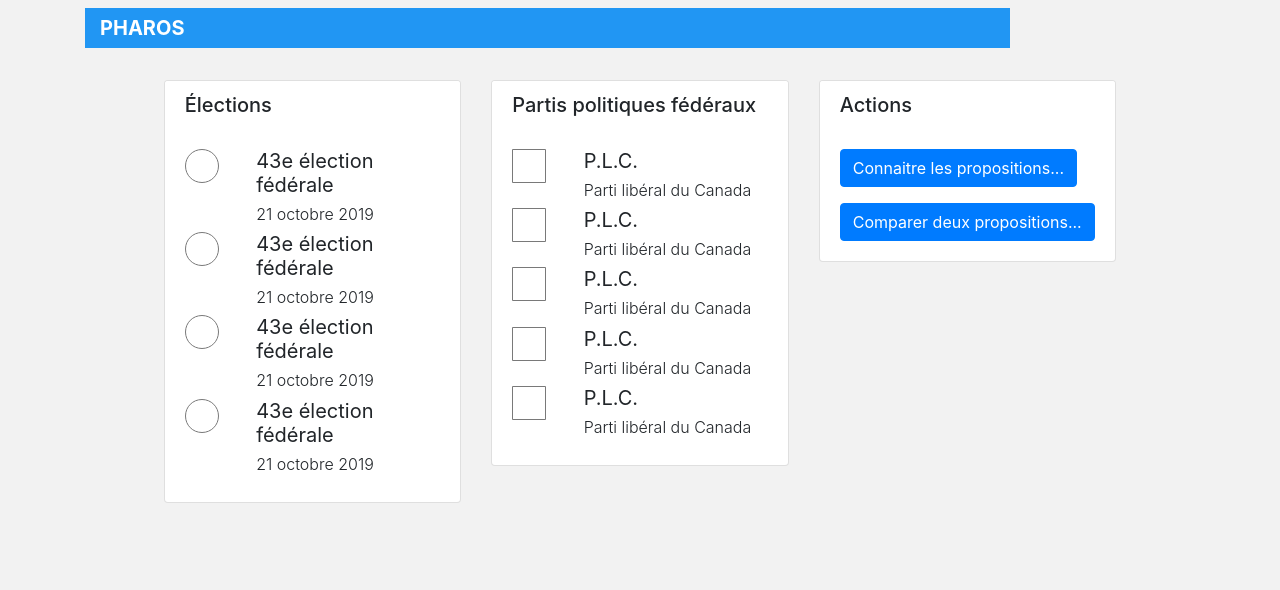
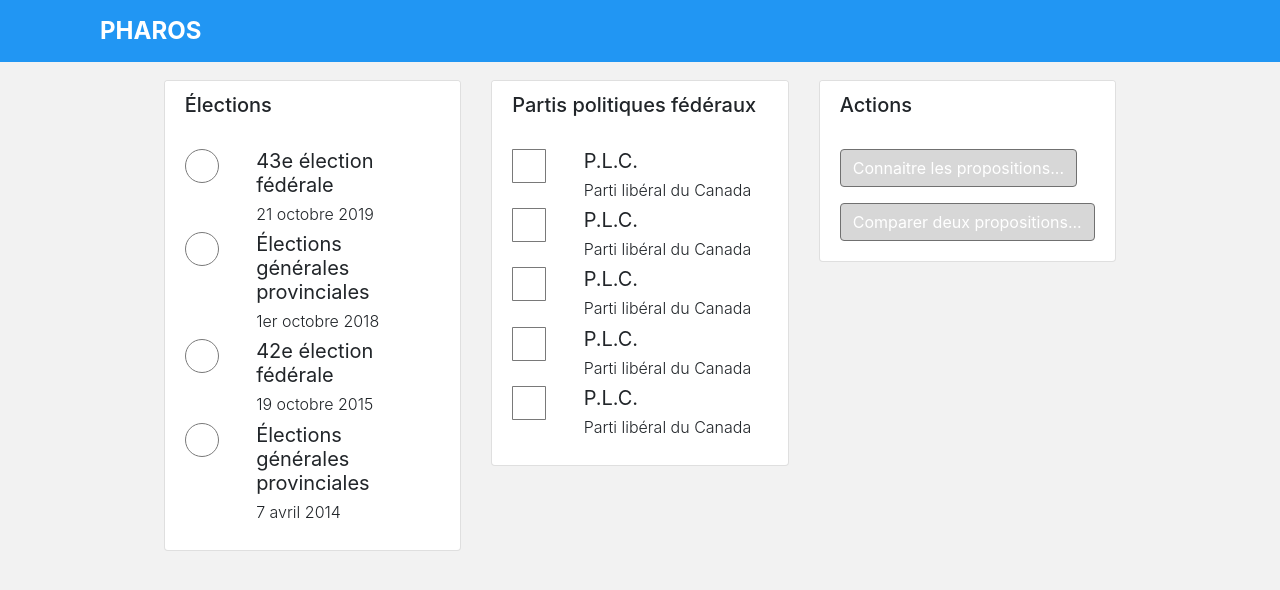
Before and after one commit to thomboil/PharosWeb, a website: page index.html in a window 1280 px wide. Drawn offline with Linux system fonts and the light colour scheme.

Commit message:
Btn Color - Tb

```diff
--- a/css/blog-home.css
+++ b/css/blog-home.css
@@ -12,6 +12,16 @@ body {
   background-color: #2196F3;
 }
 
+.pharostitre{
+  font-size: x-large;
+}
+
+.btn-menu{
+  background-color: #D7D7D7;
+  border-color: rgb(112, 112, 112);
+  /*text: #D7D7D7*/
+
+}
 .card-header{
   background-color: white;
   border-bottom: 0px solid white;
--- a/index.html
+++ b/index.html
@@ -22,12 +22,12 @@
 
   <!-- Navigation -->
 
-      <nav class="navbar navbar-expand-lg navbar-dark fixed-top">
+      <nav class="navbar navbar-expand-lg navbarbg navbar-dark fixed-top">
         <div class="container">
           <div class="col-md-10 justify-content-md-center navbarbg">
 
 
-            <a class="navbar-brand font-weight-bold" href="#">PHAROS</a>
+            <a class="navbar-brand pharostitre font-weight-bold" href="#">PHAROS</a>
             <button class="navbar-toggler" type="button" data-toggle="collapse" data-target="#navbarResponsive" aria-controls="navbarResponsive" aria-expanded="false" aria-label="Toggle navigation">
               <span class="navbar-toggler-icon"></span>
             </button>
@@ -82,8 +82,8 @@
                 <img src="img/btn_cercleVide.svg" class="img-fluid" alt="Responsive image">
               </div>
               <div class="col-md-9">
-                <h5 class="font-weight-normal">43e élection fédérale</h5>
-                <h6 class="font-weight-light">21 octobre 2019</h6>
+                <h5 class="font-weight-normal">Élections générales provinciales</h5>
+                <h6 class="font-weight-light">1er octobre 2018</h6>
               </div>
             </div>
 
@@ -92,8 +92,8 @@
                 <img src="img/btn_cercleVide.svg" class="img-fluid" alt="Responsive image">
               </div>
               <div class="col-md-9">
-                <h5 class="font-weight-normal">43e élection fédérale</h5>
-                <h6 class="font-weight-light">21 octobre 2019</h6>
+                <h5 class="font-weight-normal">42e élection fédérale</h5>
+                <h6 class="font-weight-light">19 octobre 2015</h6>
               </div>
             </div>
 
@@ -102,8 +102,8 @@
                 <img src="img/btn_cercleVide.svg" class="img-fluid" alt="Responsive image">
               </div>
               <div class="col-md-9">
-                <h5 class="font-weight-normal">43e élection fédérale</h5>
-                <h6 class="font-weight-light">21 octobre 2019</h6>
+                <h5 class="font-weight-normal">Élections générales provinciales</h5>
+                <h6 class="font-weight-light">7 avril 2014</h6>
               </div>
             </div>
 
@@ -181,9 +181,9 @@
 
             <div class="btnCol">
               <div class="row"></div>
-              <button class="btn btn-primary" type="submit">Connaitre les propositions...</button>
+              <button class="btn btn-primary btn-menu" type="submit">Connaitre les propositions...</button>
               <p> </p>
-              <button class="btn btn-primary" type="submit">Comparer deux propositions...</button>
+              <button class="btn btn-primary btn-menu" type="submit">Comparer deux propositions...</button>
             </div>
 
           </div>
```
